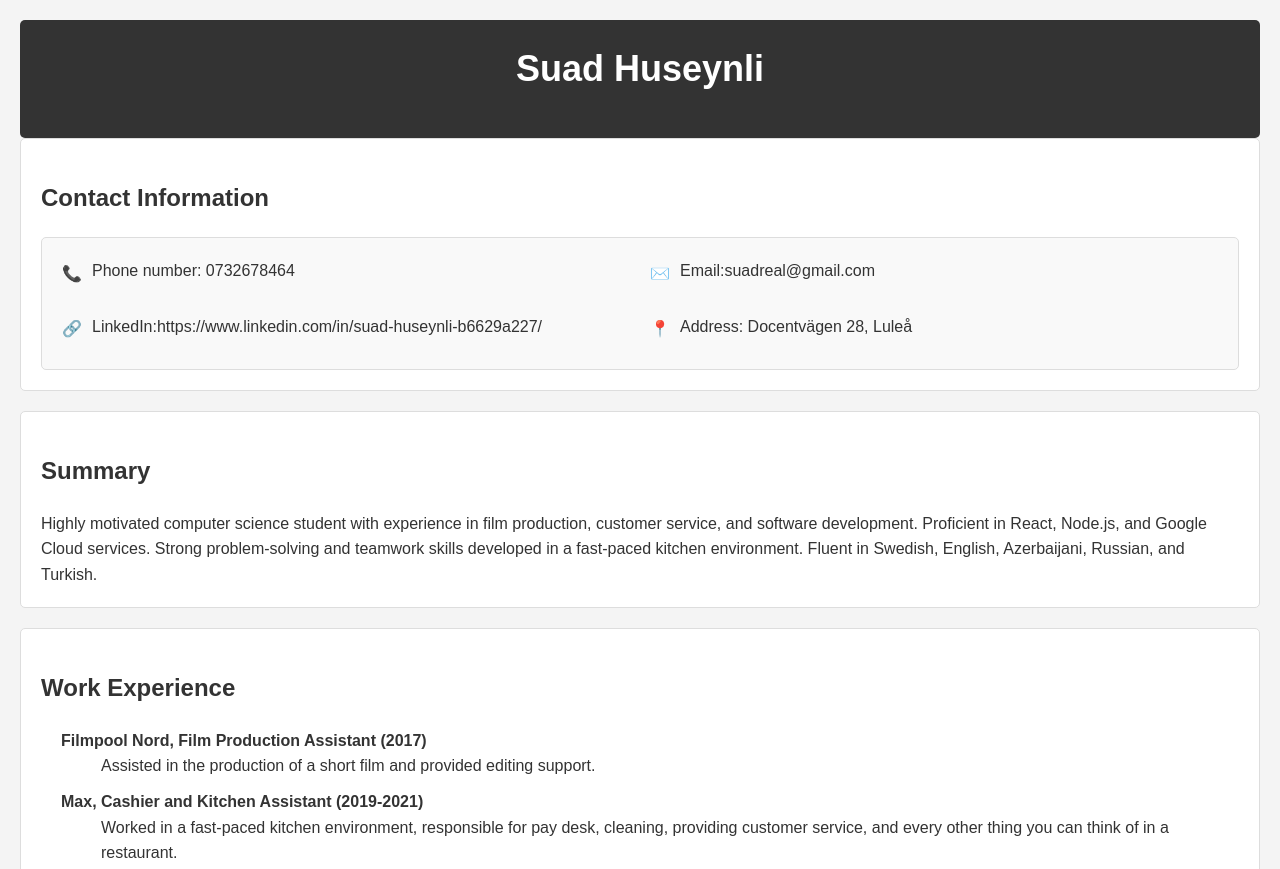
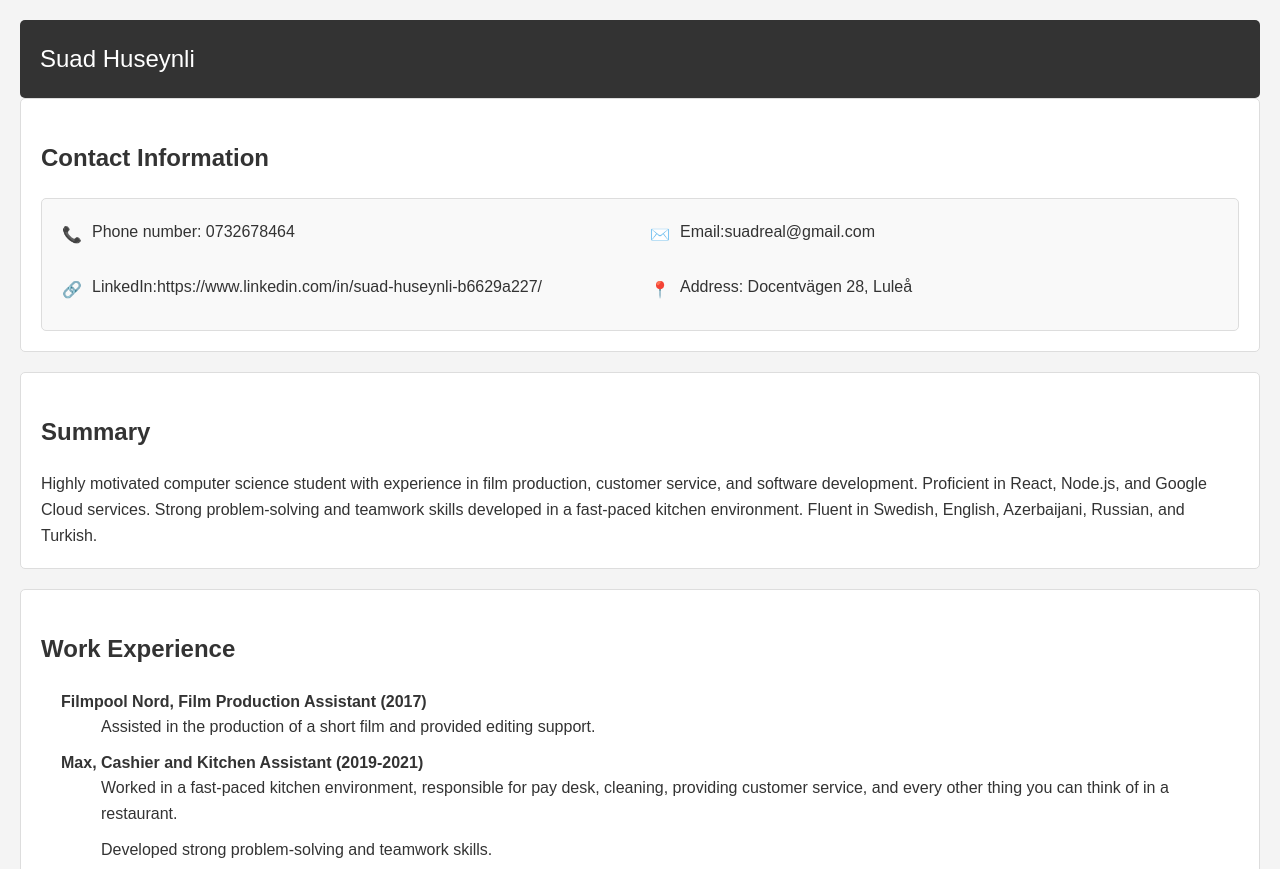
Before and after one commit to SuadHus/SuadHus.github.io, a plain HTML site: page index.html in a window 1280 px wide. Shown: the top 869 px of the page. Drawn offline with Linux system fonts and the light colour scheme.

Commit message:
linkedin

```diff
--- a/index.html.html
+++ b/index.html
@@ -43,6 +43,7 @@
         a {
             color: #333;
             text-decoration: none;
+            word-break: break-word;
         }
 
         a:hover {
@@ -50,11 +51,17 @@
         }
 
         header {
+            display: flex;
+            align-items: center;
+            justify-content: space-between;
             padding: 20px;
             background-color: #333;
             color: #fff;
-            text-align: center;
             border-radius: 5px;
+        }
+
+        .nav-title {
+            font-size: 24px;
         }
 
         section {
@@ -122,7 +129,7 @@
 </head>
 <body>
     <header>
-        <h1>Suad Huseynli</h1>
+        <span class="nav-title">Suad Huseynli</span>
     </header>
 
     <section>
```
